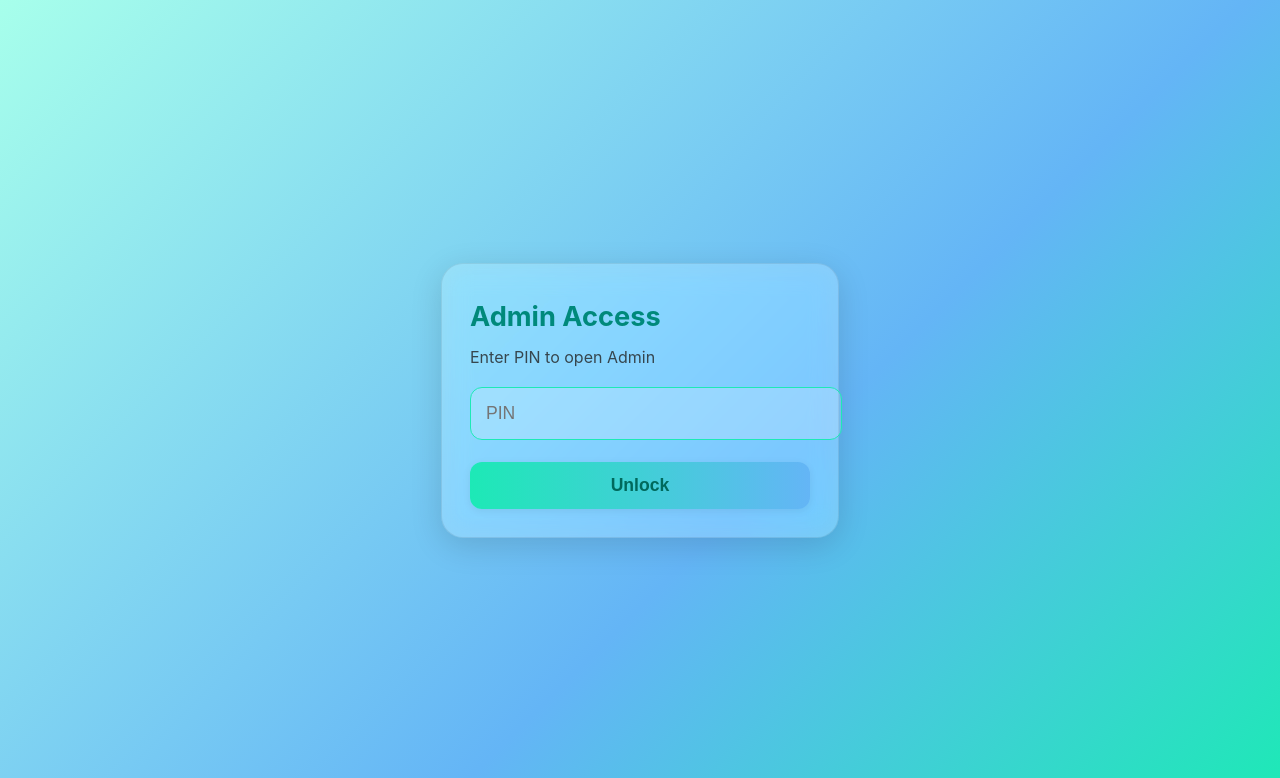
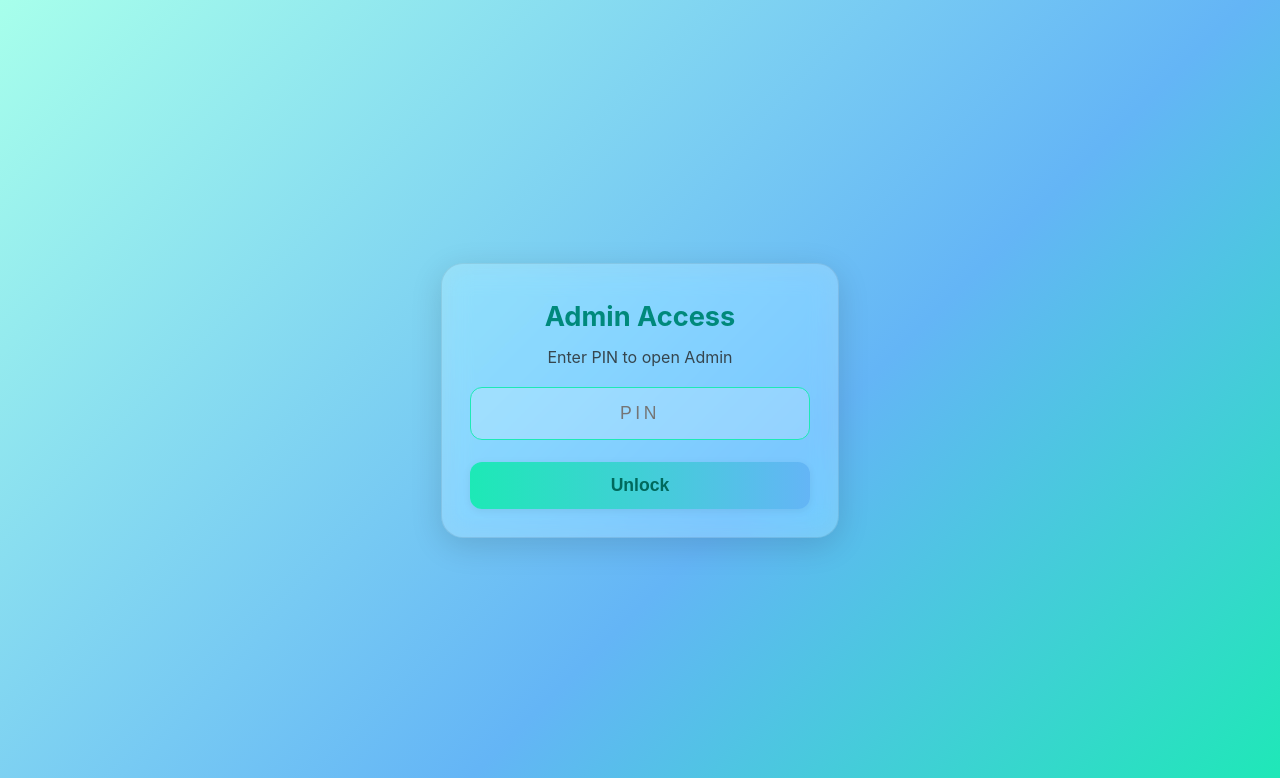
Before and after one commit to RamanaAdmin/kiosk-admin, a Flask app: page /login in a window 1280 px wide. Shown: the top 778 px of the page. Run offline with Flask 3, Linux system fonts and the light colour scheme.

Commit message:
login.html

```diff
--- a/templates/login.html
+++ b/templates/login.html
@@ -19,20 +19,46 @@ body {
   width: 100%;
   backdrop-filter: blur(14px) saturate(120%);
   border: 1.5px solid rgba(0,0,0,0.08);
+  display: flex;
+  flex-direction: column;
+  align-items: center;
 }
 h2 { margin: 0 0 14px 0; font-size: 1.7em; font-weight: 700; color: #00897b;}
 .sub { opacity: .8; margin: 0 0 20px 0; }
+.pin-row {
+  width: 100%;
+  display: flex;
+  flex-direction: column;
+  align-items: center;
+  margin-bottom: 16px;
+}
 .input {
-  width: 100%; padding: 15px; border-radius: 12px; border: 1.5px solid #b2dfdb;
-  background: rgba(255,255,255,0.18); color: #222; font-size: 1.1em; margin-bottom: 16px;
-  outline: none; transition: border .2s;
+  width: 100%;
+  padding: 15px;
+  border-radius: 12px;
+  border: 1.5px solid #b2dfdb;
+  background: rgba(255,255,255,0.18);
+  color: #222;
+  font-size: 1.1em;
+  outline: none;
+  transition: border .2s;
+  box-sizing: border-box;
+  text-align: center;
+  letter-spacing: 0.2em;
 }
 .input:focus { border: 1.5px solid #1de9b6; }
 .btn {
-  width: 100%; padding: 13px; border-radius: 12px; border: none;
+  width: 100%;
+  padding: 13px;
+  border-radius: 12px;
+  border: none;
   background: linear-gradient(90deg,#1de9b6 0%,#64b5f6 100%);
-  color: #00695c; font-weight: 700; font-size: 1.1em; cursor: pointer;
-  margin-top: 6px; box-shadow: 0 2px 8px #0001;
+  color: #00695c;
+  font-weight: 700;
+  font-size: 1.1em;
+  cursor: pointer;
+  margin-top: 6px;
+  box-shadow: 0 2px 8px #0001;
   transition: filter .2s;
 }
 .btn:hover { filter: brightness(1.08); }
@@ -46,7 +72,9 @@ h2 { margin: 0 0 14px 0; font-size: 1.7em; font-weight: 700; color: #00897b;}
   <form class="card" method="post" autocomplete="off">
     <h2>Admin Access</h2>
     <div class="sub">Enter PIN to open Admin</div>
-    <input name="pin" class="input" type="password" inputmode="numeric" placeholder="PIN" autofocus>
+    <div class="pin-row">
+      <input name="pin" class="input" type="password" inputmode="numeric" maxlength="8" placeholder="PIN" autofocus>
+    </div>
     <button class="btn" type="submit">Unlock</button>
     {% if error %}<div class="error">{{error}}</div>{% endif %}
   </form>
```
